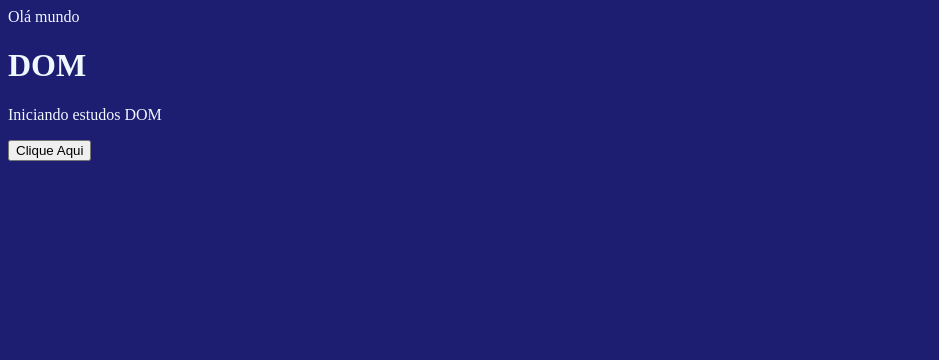
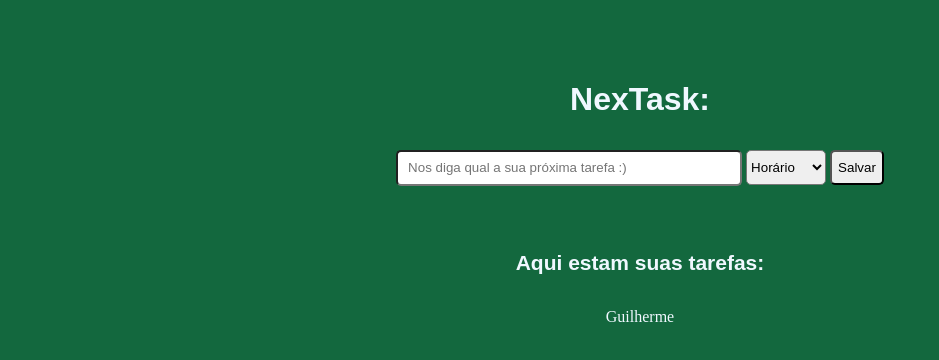
Before and after one commit to GuilhermeDrummond/gerenciadordeTarefas, a plain HTML site: page index.html in a window 1280 px wide. Shown: the whole page, without its empty margins (0-939 px from the left). Drawn offline with Linux system fonts and the light colour scheme.

Commit message:
gerenciador de tarefas

```diff
--- a/dom.js
+++ /dev/null
@@ -1 +0,0 @@
-window.document.write("Olá mundo")
--- a/index.html
+++ b/index.html
@@ -4,13 +4,31 @@
     <meta charset="UTF-8">
     <meta http-equiv="X-UA-Compatible" content="IE=edge">
     <meta name="viewport" content="width=device-width, initial-scale=1.0">
-    <title>Document</title>
+    <title>NextTask</title>
     <link rel="stylesheet" href="style.css">
-    <script src="dom.js"></script>
+
 </head>
+
 <body>
-    <h1>DOM</h1>
-    <p>Iniciando estudos DOM</p>
-    <button>Clique Aqui</button>
+
+    <h1 id="title">NexTask:</h1>
+    <div class="input">
+        <input placeholder="Nos diga qual a sua próxima tarefa :)" type="text" id="newTask">
+
+        <select name="horario" id="horario">
+            <option value="Morning">Horário</option>
+            <option value="Morning">06:00</option>
+            <option value="Morning">07:00</option>
+            <option value="Morning">08:00</option>
+            <option value="Morning">09:00</option>
+        </select>
+        <button type="submit" value="enviar">Salvar</button>
+    </div>
+
+    <h2>Aqui estam suas tarefas:</h2>
+    <p id="paragrafo">Guilherme</p>
+
+    <script src="index.js"></script>
+
 </body>
 </html>
--- /dev/null
+++ b/index.js
@@ -0,0 +1,3 @@
+var p1 = document.getElementById('paragrafo');
+
+console.log(p1);
--- a/style.css
+++ b/style.css
@@ -1,4 +1,39 @@
 body {
-    background-color: rgb(29, 29, 114);
+    display: flex;
+    justify-content: center;
+    align-items: center;
+    flex-direction: column;
+    background-color: rgb(19, 104, 62);
     color: aliceblue;
+    margin-top: 60px;
 }
+
+h1 {
+    font-family: 'fantasy', sans-serif !important;
+    font-size: 2rem;
+}
+
+h2 {
+    margin-top: 65px;
+    font-family: 'fantasy', sans-serif !important;
+    font-size: 21px;
+}
+
+input {
+    height: 30px;
+    width: 330px;
+    border-radius: 5px;
+    padding-left: 10px;
+    margin-top: 10px;
+}
+
+button {
+    height: 35px;
+    border-radius: 5px;
+}
+
+select {
+    height: 35px;
+    width: 80px;
+    border-radius: 5px;
+}
```
